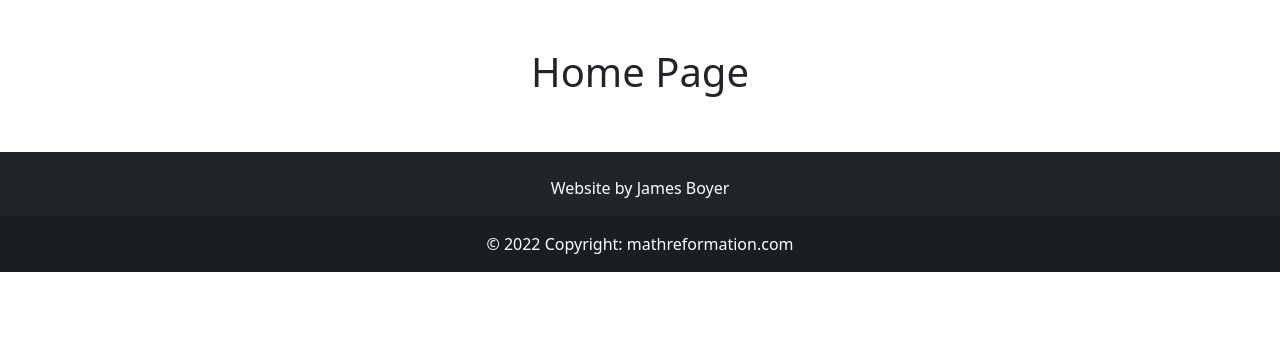
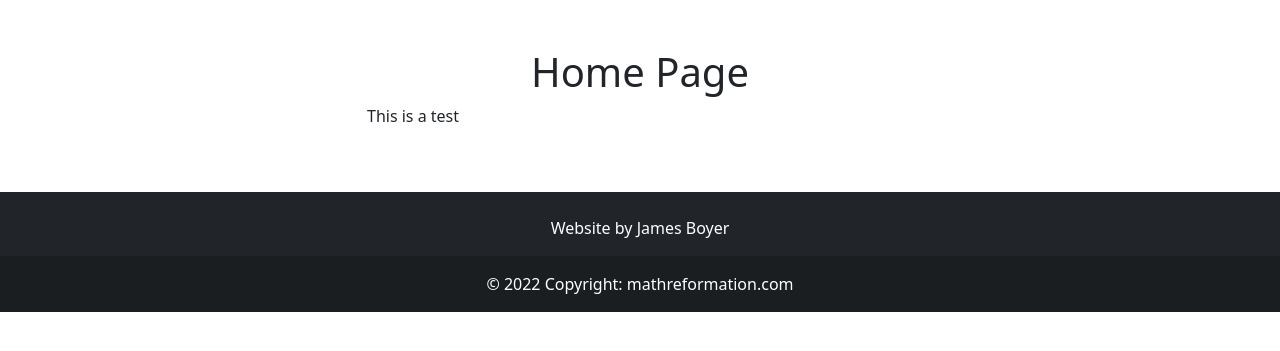
Before and after one commit to LinearDigressions/MathReformationWebsite, a Flask app: page / in a window 1280 px wide. Shown: the part 56-407 px from the top of the page. Run offline with Flask 2, Linux system fonts and the light colour scheme.

Commit message:
Test Commit

```diff
--- a/app/templates/home.html
+++ b/app/templates/home.html
@@ -7,6 +7,7 @@
         <div class="col-3"></div>
         <div class="col-6">
             <h1 class="text-center">Home Page</h1>
+            <p>This is a test</p>
         </div>
         <div class="col-3"></div>
     </div>
```
